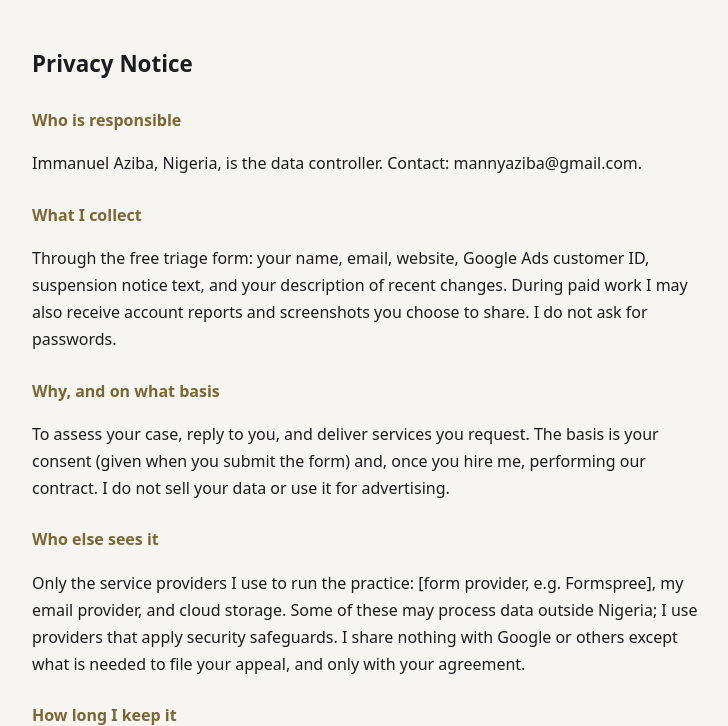
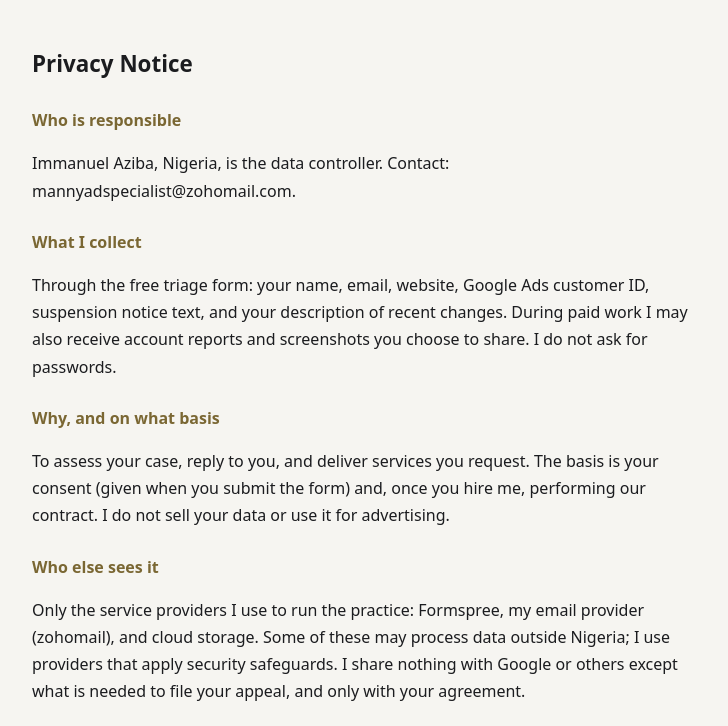
Before and after one commit to mannyaziba/mannyads-specialist, a plain HTML site: page legal.html in a window 1280 px wide. Shown: the part 226-952 px from the top of the page, without its empty margins (268-996 px from the left). Drawn offline with Linux system fonts and the light colour scheme.

Commit message:
Update legal.html
Email, providers update

```diff
--- a/legal.html
+++ b/legal.html
@@ -14,13 +14,13 @@ p,li{color:var(--tx)}.m{color:var(--mu);font-size:14px}a{color:var(--gold)}
 
 <h2 id="privacy">Privacy Notice</h2>
 <h3>Who is responsible</h3>
-<p>Immanuel Aziba, Nigeria, is the data controller. Contact: mannyaziba@gmail.com.</p>
+<p>Immanuel Aziba, Nigeria, is the data controller. Contact: mannyadspecialist@zohomail.com.</p>
 <h3>What I collect</h3>
 <p>Through the free triage form: your name, email, website, Google Ads customer ID, suspension notice text, and your description of recent changes. During paid work I may also receive account reports and screenshots you choose to share. I do not ask for passwords.</p>
 <h3>Why, and on what basis</h3>
 <p>To assess your case, reply to you, and deliver services you request. The basis is your consent (given when you submit the form) and, once you hire me, performing our contract. I do not sell your data or use it for advertising.</p>
 <h3>Who else sees it</h3>
-<p>Only the service providers I use to run the practice: [form provider, e.g. Formspree], my email provider, and cloud storage. Some of these may process data outside Nigeria; I use providers that apply security safeguards. I share nothing with Google or others except what is needed to file your appeal, and only with your agreement.</p>
+<p>Only the service providers I use to run the practice: Formspree, my email provider (zohomail), and cloud storage. Some of these may process data outside Nigeria; I use providers that apply security safeguards. I share nothing with Google or others except what is needed to file your appeal, and only with your agreement.</p>
 <h3>How long I keep it</h3>
 <p>Triage requests that do not become projects are deleted after 6 months. Client files are kept for 24 months after the project ends, or longer where tax or legal rules require.</p>
 <h3>Your rights</h3>
```
